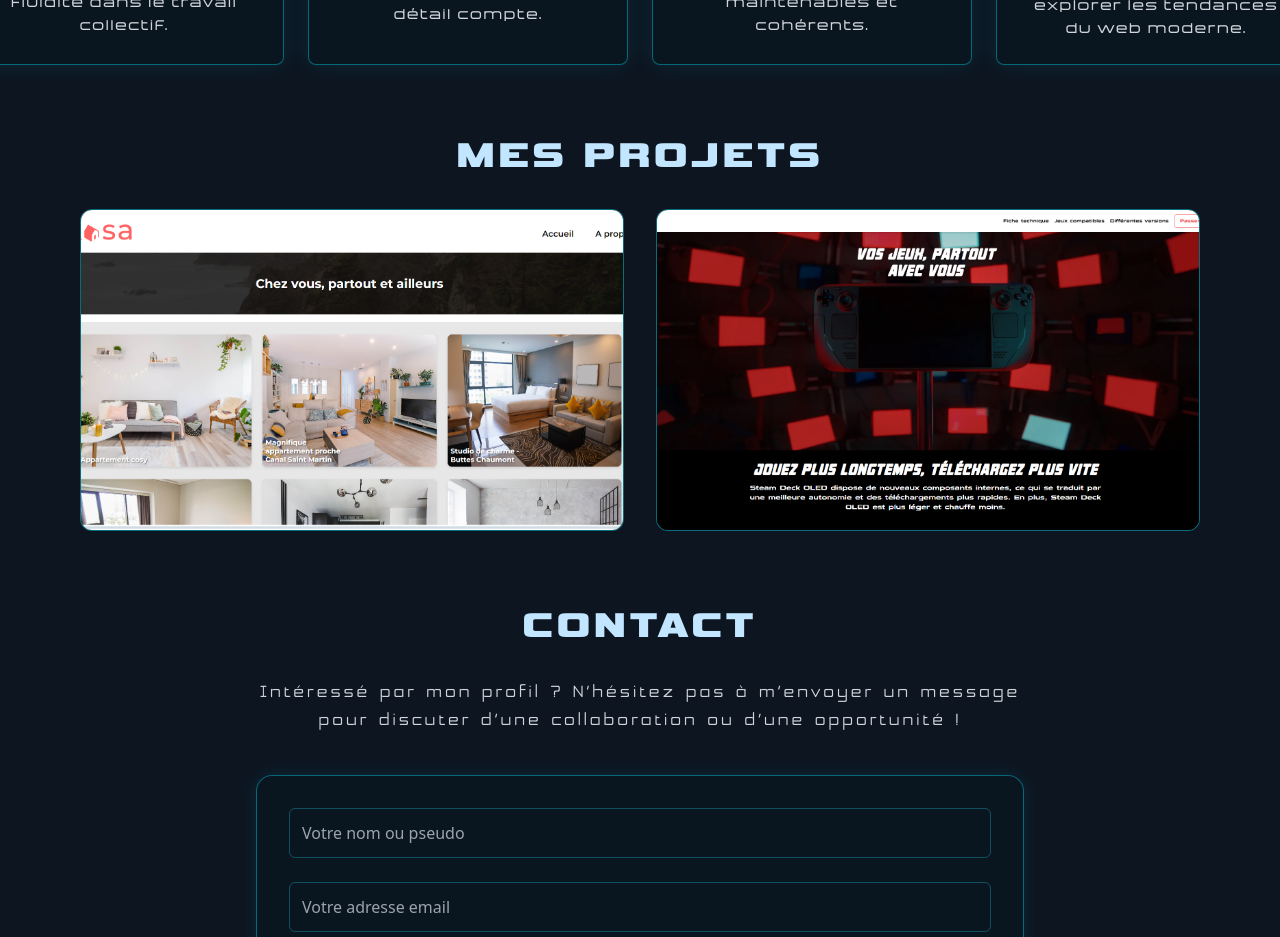
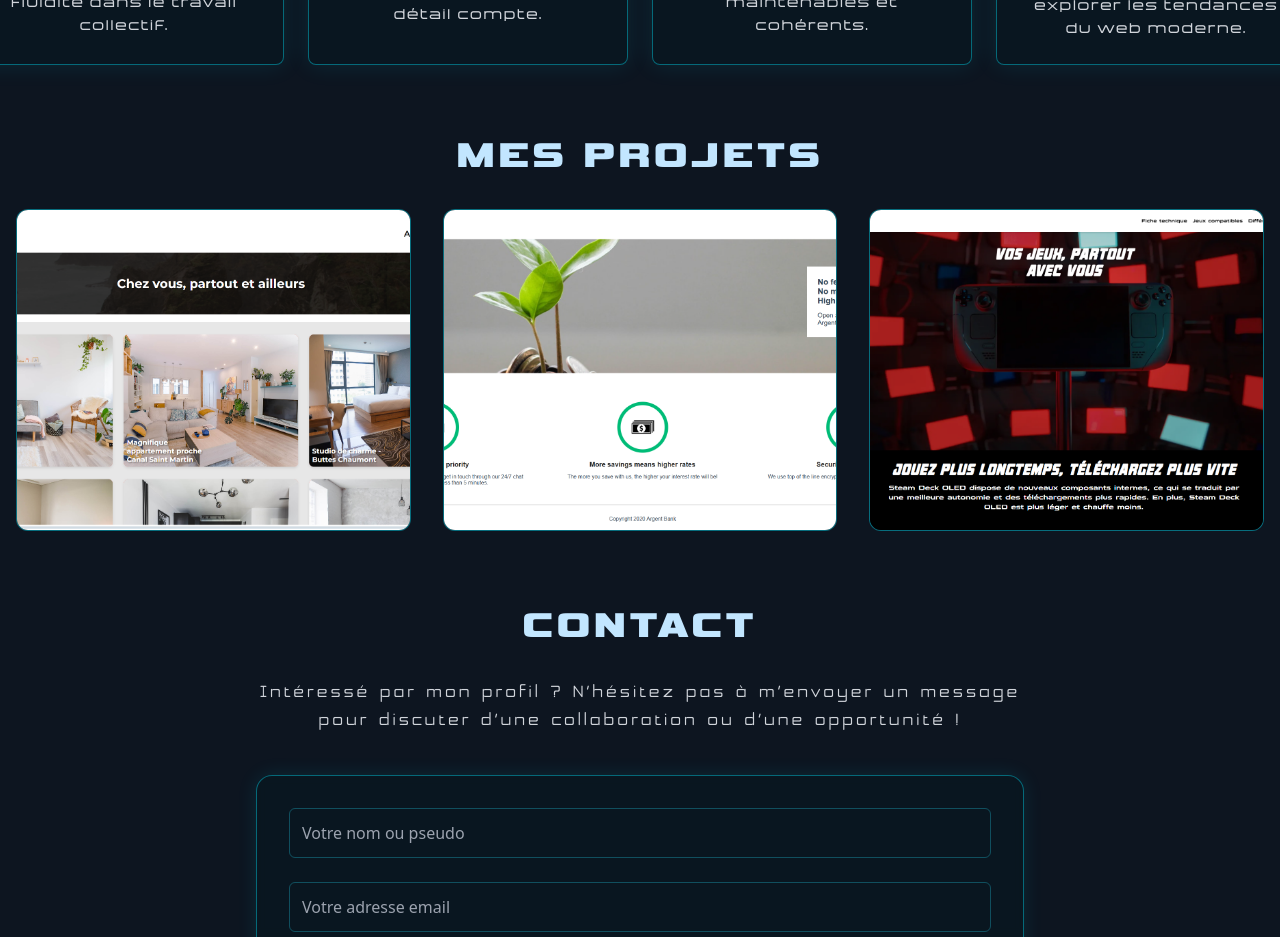
Before and after one commit to Matfen2/portfolio-mathieu-fenouil, a React (Create React App) app: page / in a window 1280 px wide. Shown: the part 1060-1997 px from the top of the page. Built offline with nearby package versions, Linux system fonts and the light colour scheme.

Commit message:
Add new project

```diff
--- a/src/data/projets.json
+++ b/src/data/projets.json
@@ -8,6 +8,13 @@
   },
   {
     "id": 2,
+    "title": "Argent Bank",
+    "pict": "/assets/images/argentBankPage.png",
+    "hrefSite": "https://argent-bank-brown.vercel.app/",
+    "hrefGithub": "https://github.com/Matfen2/Argent-Bank"
+  },
+  {
+    "id": 3,
     "title": "Steam Deck Oled",
     "pict": "/assets/images/steamDeckOledPage.png",
     "hrefSite": "https://steam-deck-oled.netlify.app",
--- a/src/sections/Projets.jsx
+++ b/src/sections/Projets.jsx
@@ -19,13 +19,13 @@ const cardVariants = {
 export default function Projects() {
   return (
     <section id="projects-section" className="pt-8 pb-4 mb-7 text-gray-200">
-      <div className="mx-auto max-w-6xl px-4">
+      <div className="mx-auto max-w-full px-4">
         <h2 className="text-4xl font-bold mb-8 text-center"
           style={{ fontFamily: "Vipnagorgialla", color: "var(--text)", letterSpacing: "4px"}}>
           MES PROJETS
         </h2>
 
-        <div className="grid grid-cols-1 md:grid-cols-2 gap-8">
+        <div className="grid grid-cols-1 lg:grid-cols-3 gap-8">
           {data.map((p, i) => (
             <motion.article
               key={p.id}
@@ -34,7 +34,7 @@ export default function Projects() {
               whileInView="visible"
               viewport={{ once: true }}
               variants={cardVariants}
-              className="group relative rounded-xl overflow-hidden border border-[var(--tron)] bg-[#0b1d27] hover:border-cyan-500/40 hover:shadow-[0_0_25px_rgba(0,229,255,0.1)]"
+              className="group relative cursor-pointer rounded-xl overflow-hidden border border-[var(--tron)] bg-[#0b1d27] hover:border-cyan-500/40 hover:shadow-[0_0_25px_rgba(0,229,255,0.1)]"
             >
               <img src={p.pict} alt={p.title} className="w-full h-[260px] md:h-[320px] object-cover transition duration-200 group-hover:scale-105" />
 
```
Also changed, not shown: public/assets/images/argentBankPage.png (added).
